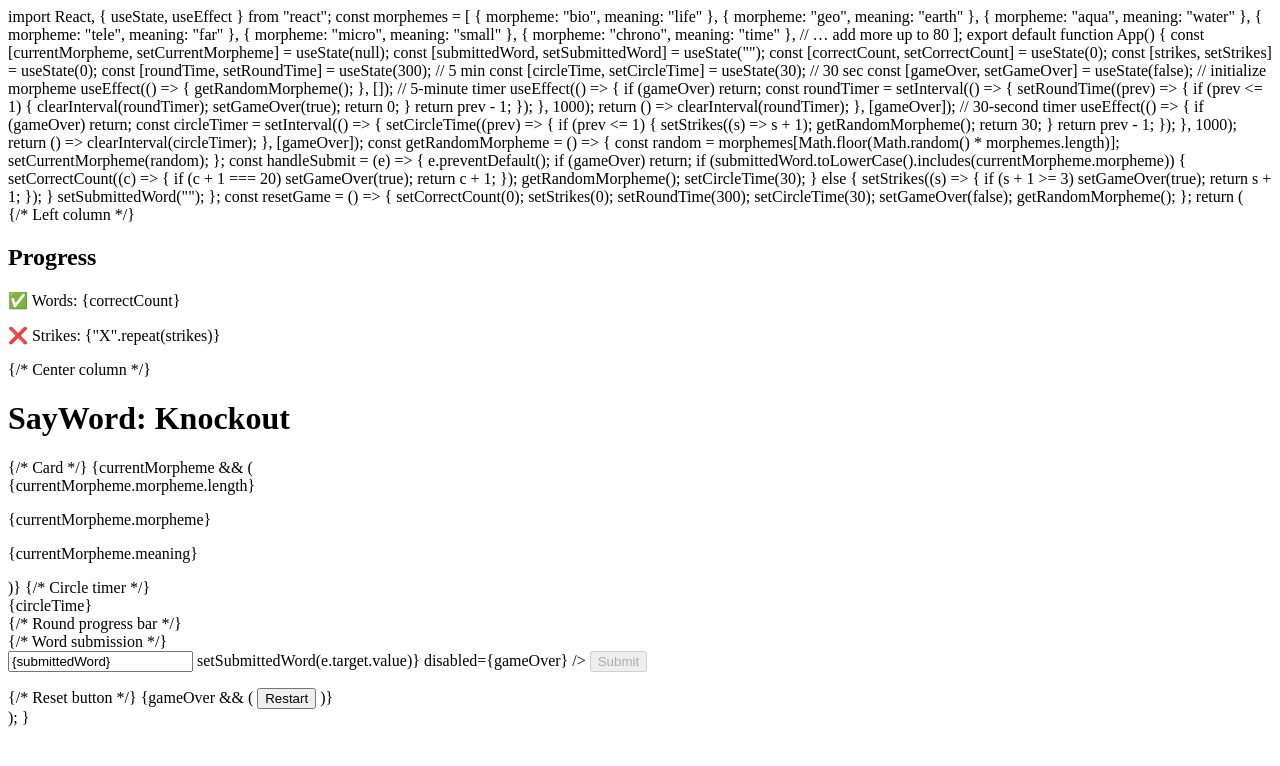
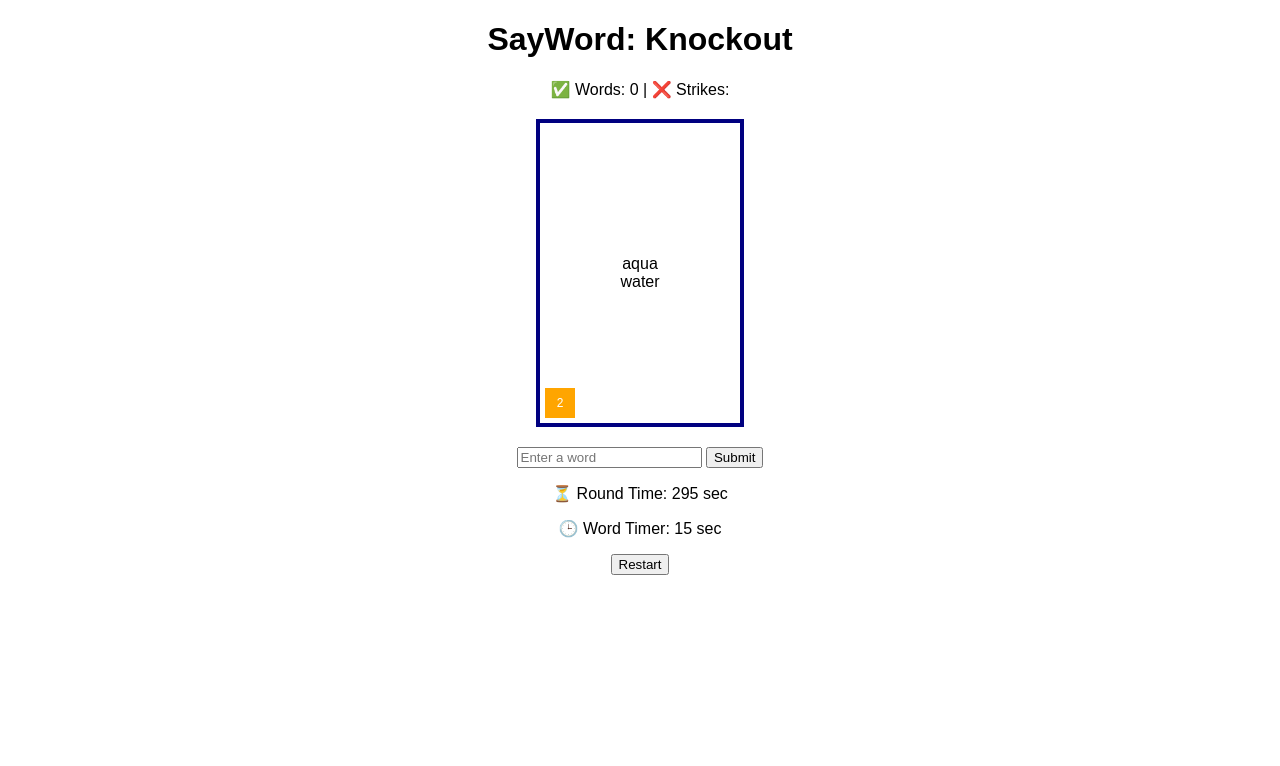
Before and after one commit to Juice7000/Sayword-Online-game, a plain HTML site: page index.html in a window 1280 px wide. Drawn offline with Linux system fonts and the light colour scheme.

Commit message:
Update index.html

```diff
--- a/index.html
+++ b/index.html
@@ -1,160 +1,124 @@
-import React, { useState, useEffect } from "react";
+<!DOCTYPE html>
+<html lang="en">
+<head>
+  <meta charset="UTF-8">
+  <title>SayWord: Knockout</title>
+  <style>
+    body { font-family: Arial, sans-serif; text-align: center; background: white; }
+    .card {
+      width: 200px; height: 300px;
+      border: 4px solid navy;
+      margin: 20px auto;
+      display: flex; flex-direction: column;
+      align-items: center; justify-content: center;
+      position: relative;
+    }
+    .points {
+      position: absolute;
+      bottom: 5px; left: 5px;
+      width: 30px; height: 30px;
+      background: orange; color: white;
+      font-size: 12px; display: flex;
+      align-items: center; justify-content: center;
+    }
+  </style>
+</head>
+<body>
+  <h1>SayWord: Knockout</h1>
+  <div id="progress">✅ Words: 0 | ❌ Strikes: 0</div>
 
+  <div class="card" id="morpheme-card">
+    <div id="morpheme-text">bio</div>
+    <div id="morpheme-meaning"><i>life</i></div>
+    <div class="points" id="morpheme-points">1</div>
+  </div>
+
+  <div>
+    <input id="word-input" type="text" placeholder="Enter a word"/>
+    <button onclick="submitWord()">Submit</button>
+  </div>
+
+  <p>⏳ Round Time: <span id="round-timer">300</span> sec</p>
+  <p>🕒 Word Timer: <span id="word-timer">20</span> sec</p>
+
+  <button onclick="resetGame()">Restart</button>
+
+  <script>
     const morphemes = [
-  { morpheme: "bio", meaning: "life" },
-  { morpheme: "geo", meaning: "earth" },
-  { morpheme: "aqua", meaning: "water" },
-  { morpheme: "tele", meaning: "far" },
-  { morpheme: "micro", meaning: "small" },
-  { morpheme: "chrono", meaning: "time" },
-  // … add more up to 80
+      { morpheme: "bio", meaning: "life", points: 1 },
+      { morpheme: "geo", meaning: "earth", points: 1 },
+      { morpheme: "aqua", meaning: "water", points: 2 },
+      { morpheme: "tele", meaning: "far", points: 2 }
+      // … expand to 80
     ];
 
-export default function App() {
-  const [currentMorpheme, setCurrentMorpheme] = useState(null);
-  const [submittedWord, setSubmittedWord] = useState("");
-  const [correctCount, setCorrectCount] = useState(0);
-  const [strikes, setStrikes] = useState(0);
-  const [roundTime, setRoundTime] = useState(300); // 5 min
-  const [circleTime, setCircleTime] = useState(30); // 30 sec
-  const [gameOver, setGameOver] = useState(false);
+    let current, words = 0, strikes = 0;
+    let roundTime = 300, wordTime = 20;
+    let roundInterval, wordInterval;
 
-  // initialize morpheme
-  useEffect(() => {
-    getRandomMorpheme();
-  }, []);
+    function pickMorpheme() {
+      current = morphemes[Math.floor(Math.random() * morphemes.length)];
+      document.getElementById("morpheme-text").textContent = current.morpheme;
+      document.getElementById("morpheme-meaning").textContent = current.meaning;
+      document.getElementById("morpheme-points").textContent = current.points;
+    }
 
-  // 5-minute timer
-  useEffect(() => {
-    if (gameOver) return;
-    const roundTimer = setInterval(() => {
-      setRoundTime((prev) => {
-        if (prev <= 1) {
-          clearInterval(roundTimer);
-          setGameOver(true);
-          return 0;
+    function updateProgress() {
+      document.getElementById("progress").textContent =
+        `✅ Words: ${words} | ❌ Strikes: ${"X".repeat(strikes)}`;
     }
-        return prev - 1;
-      });
+
+    function submitWord() {
+      const input = document.getElementById("word-input").value.toLowerCase();
+      if (input.includes(current.morpheme)) {
+        words++;
+        if (words >= 20) { endGame("You win!"); return; }
+      } else {
+        strikes++;
+        if (strikes >= 3) { endGame("You lose!"); return; }
+      }
+      document.getElementById("word-input").value = "";
+      pickMorpheme();
+      wordTime = 20;
+    }
+
+    function startTimers() {
+      roundInterval = setInterval(() => {
+        roundTime--;
+        document.getElementById("round-timer").textContent = roundTime;
+        if (roundTime <= 0) endGame("Time’s up! You lose!");
       }, 1000);
-    return () => clearInterval(roundTimer);
-  }, [gameOver]);
 
-  // 30-second timer
-  useEffect(() => {
-    if (gameOver) return;
-    const circleTimer = setInterval(() => {
-      setCircleTime((prev) => {
-        if (prev <= 1) {
-          setStrikes((s) => s + 1);
-          getRandomMorpheme();
-          return 30;
+      wordInterval = setInterval(() => {
+        wordTime--;
+        document.getElementById("word-timer").textContent = wordTime;
+        if (wordTime <= 0) {
+          strikes++;
+          updateProgress();
+          if (strikes >= 3) endGame("Too many strikes!");
+          else { pickMorpheme(); wordTime = 20; }
         }
-        return prev - 1;
-      });
       }, 1000);
-    return () => clearInterval(circleTimer);
-  }, [gameOver]);
+    }
 
-  const getRandomMorpheme = () => {
-    const random = morphemes[Math.floor(Math.random() * morphemes.length)];
-    setCurrentMorpheme(random);
-  };
+    function endGame(msg) {
+      clearInterval(roundInterval);
+      clearInterval(wordInterval);
+      alert(msg);
+    }
 
-  const handleSubmit = (e) => {
-    e.preventDefault();
-    if (gameOver) return;
-    if (submittedWord.toLowerCase().includes(currentMorpheme.morpheme)) {
-      setCorrectCount((c) => {
-        if (c + 1 === 20) setGameOver(true);
-        return c + 1;
-      });
-      getRandomMorpheme();
-      setCircleTime(30);
-    } else {
-      setStrikes((s) => {
-        if (s + 1 >= 3) setGameOver(true);
-        return s + 1;
-      });
+    function resetGame() {
+      words = 0; strikes = 0;
+      roundTime = 300; wordTime = 20;
+      updateProgress();
+      pickMorpheme();
+      clearInterval(roundInterval);
+      clearInterval(wordInterval);
+      startTimers();
     }
-    setSubmittedWord("");
-  };
 
-  const resetGame = () => {
-    setCorrectCount(0);
-    setStrikes(0);
-    setRoundTime(300);
-    setCircleTime(30);
-    setGameOver(false);
-    getRandomMorpheme();
-  };
-
-  return (
-    <div className="flex min-h-screen bg-gray-100 text-center">
-      {/* Left column */}
-      <div className="w-1/4 bg-white p-4 shadow-md">
-        <h2 className="text-lg font-semibold">Progress</h2>
-        <p className="mt-2">✅ Words: {correctCount}</p>
-        <p className="mt-2">❌ Strikes: {"X".repeat(strikes)}</p>
-      </div>
-
-      {/* Center column */}
-      <div className="flex-1 flex flex-col items-center justify-center">
-        <h1 className="text-3xl font-bold mb-6">SayWord: Knockout</h1>
-
-        {/* Card */}
-        {currentMorpheme && (
-          <div className="bg-white rounded-2xl shadow-lg border-2 border-blue-900 w-64 h-96 flex flex-col items-center justify-center relative">
-            <div className="absolute bottom-2 left-2 w-6 h-6 bg-gray-200 text-xs flex items-center justify-center">
-              {currentMorpheme.morpheme.length}
-            </div>
-            <p className="text-3xl font-bold">{currentMorpheme.morpheme}</p>
-            <p className="italic text-sm mt-2">{currentMorpheme.meaning}</p>
-          </div>
-        )}
-
-        {/* Circle timer */}
-        <div className="mt-6 w-20 h-20 rounded-full border-4 border-gray-400 flex items-center justify-center text-xl font-bold">
-          {circleTime}
-        </div>
-
-        {/* Round progress bar */}
-        <div className="w-3/4 bg-gray-300 rounded-full h-4 mt-6">
-          <div
-            className="bg-orange-500 h-4 rounded-full"
-            style={{ width: `${(roundTime / 300) * 100}%` }}
-          />
-        </div>
-
-        {/* Word submission */}
-        <form onSubmit={handleSubmit} className="mt-6">
-          <input
-            type="text"
-            className="border p-2 rounded"
-            placeholder="Enter a word"
-            value={submittedWord}
-            onChange={(e) => setSubmittedWord(e.target.value)}
-            disabled={gameOver}
-          />
-          <button
-            type="submit"
-            className="ml-2 bg-blue-600 text-white px-4 py-2 rounded"
-            disabled={gameOver}
-          >
-            Submit
-          </button>
-        </form>
-
-        {/* Reset button */}
-        {gameOver && (
-          <button
-            onClick={resetGame}
-            className="mt-4 bg-green-600 text-white px-4 py-2 rounded"
-          >
-            Restart
-          </button>
-        )}
-      </div>
-    </div>
-  );
-}
+    // start game
+    resetGame();
+  </script>
+</body>
+</html>
```
Lines whose indentation alone changed are shown as unchanged.
